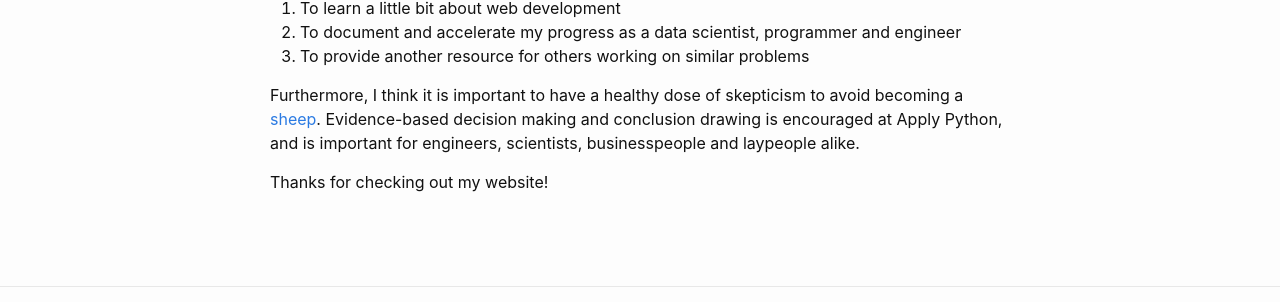
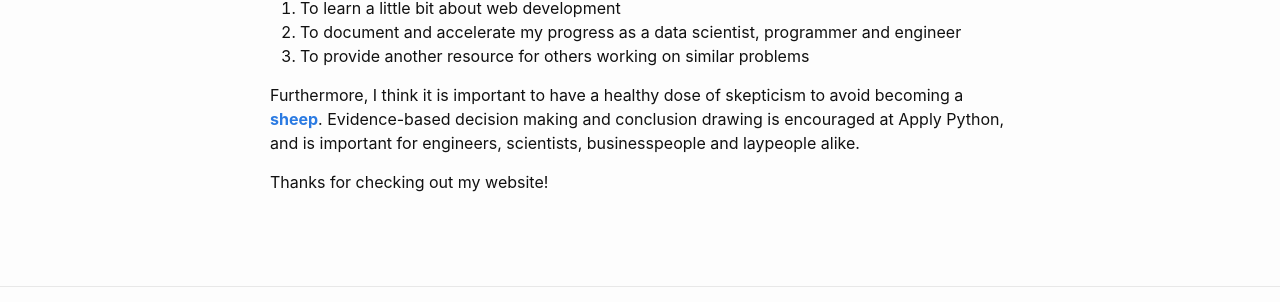
Before and after one commit to justinbrinkman/ap_site, a Jekyll site: the page built from about.md, in a window 1280 px wide. Shown: the part 459-761 px from the top of the page. Built offline with Jekyll 4.4.1, drawn with Linux system fonts in a browser that asks for light colours.

```diff
--- a/about.md
+++ b/about.md
@@ -22,7 +22,7 @@ I started Apply Python with three main goals:
 2. To document and accelerate my progress as a data scientist, programmer and engineer
 3. To provide another resource for others working on similar problems
 
-Furthermore, I think it is important to have a healthy dose of skepticism to avoid becoming a [sheep](https://en.wikipedia.org/wiki/Animal_Farm#Other_animals). Evidence-based decision making and conclusion drawing
+Furthermore, I think it is important to have a healthy dose of skepticism to avoid becoming a [**sheep**](https://en.wikipedia.org/wiki/Animal_Farm#Other_animals). Evidence-based decision making and conclusion drawing
 is encouraged at Apply Python, and is important for engineers, scientists, businesspeople and laypeople alike.
 
 Thanks for checking out my website!
```
